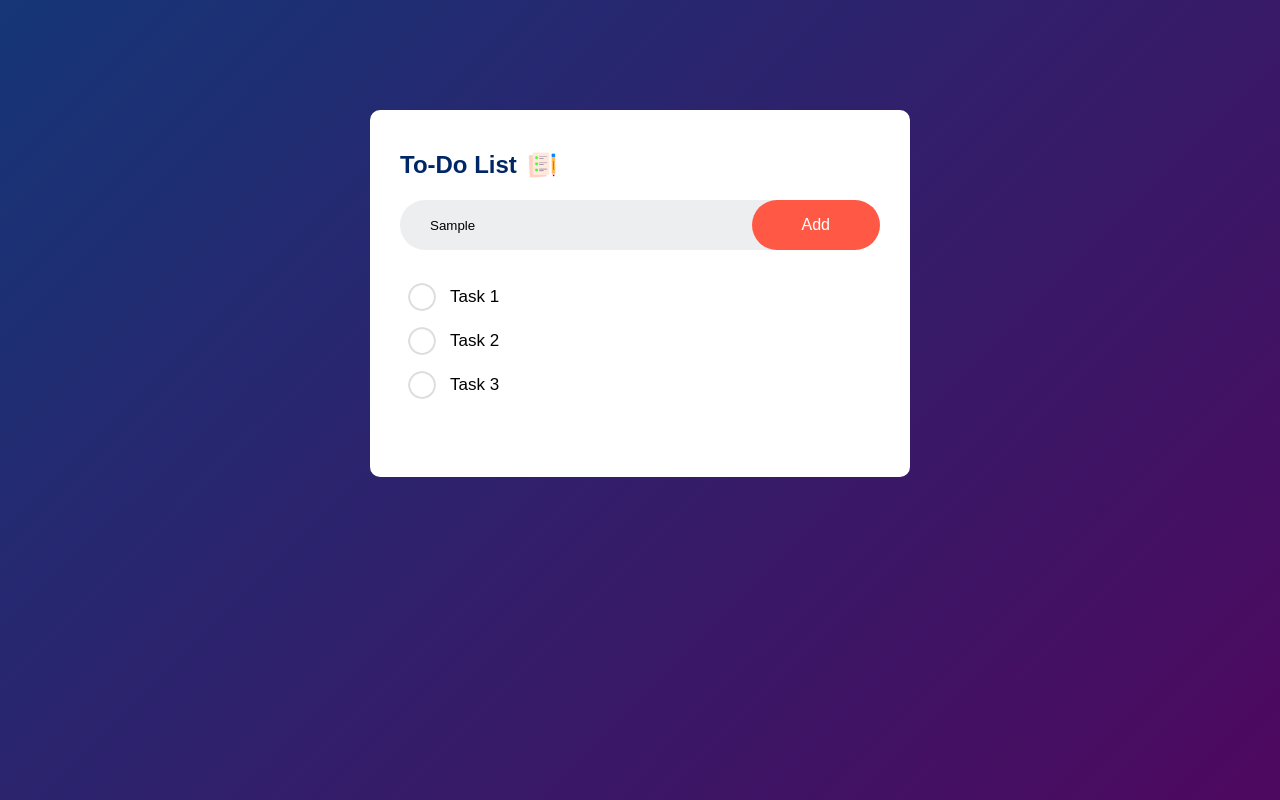
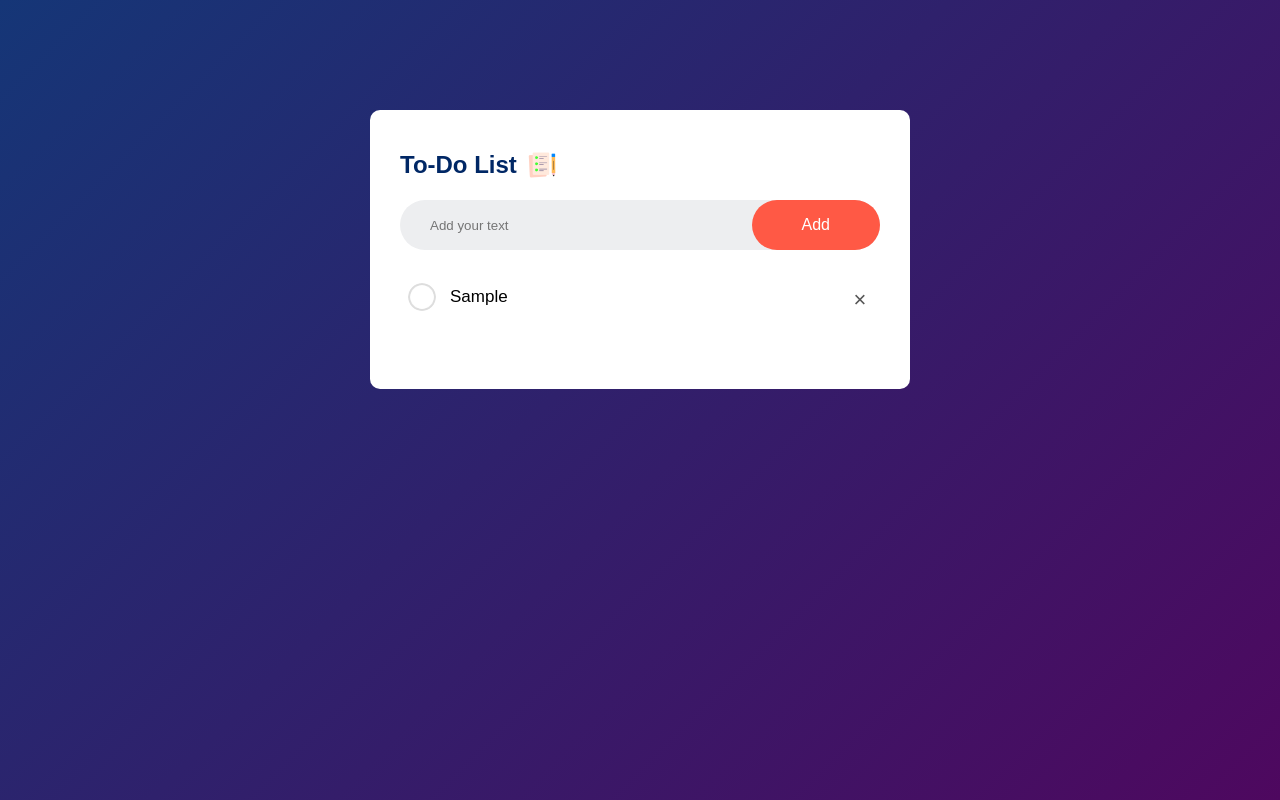
Before and after one commit to Rostyslav-afk/To-Do-List-App, a plain HTML site: page index.html in a window 1280 px wide. Both pictures are taken after typing "Sample" into the empty fields and a click on the button "Add". Drawn offline with Linux system fonts and the light colour scheme.

Commit message:
js 70% functionality

```diff
--- a/css/style.css
+++ b/css/style.css
@@ -12,6 +12,7 @@
     --white-blue-color: #edeef0;
     --blue-color: #002765;
     --red-color: #ff5945;
+    --grey-color: #555;
 }
 
 .container {
@@ -94,3 +95,29 @@ ul li::before {
     left: 8px;
     transform: translateY(-50%);
 }
+
+ul li span {
+    position: absolute;
+    right: 0;
+    top: 5px;
+    width: 40px;
+    height: 40px;
+    font-size: 22px;
+    color: var(--grey-color);
+    line-height: 40px;
+    text-align: center;
+}
+
+ul li span:hover {
+    background: var(--white-blue-color);
+}
+
+.checked {
+    color: var(--grey-color);
+    text-decoration: line-through;
+}
+
+.checked::before {
+    content: "";
+    background-image: url(../images/checked.png);
+}
--- a/index.html
+++ b/index.html
@@ -14,16 +14,16 @@
             <h2 class="todo-app-title">To-Do List <img src="./images/icon.png" alt="Icon"></h2>
             <div class="row">
                 <input type="text" id="input-box" placeholder="Add your text">
-                <button>Add</button>
+                <button onclick="addTask()">Add</button>
             </div>
             <ul id="list-container">
-                <li>Task 1</li>
+                <!-- <li class="checked">Task 1</li>
                 <li>Task 2</li>
-                <li>Task 3</li>
+                <li>Task 3</li> -->
             </ul>
         </div>
     </div>
-    <script type="module" src="./js/script.js"></script>
+    <script src="./js/script.js"></script>
 </body>
 
 </html>
--- a/js/script.js
+++ b/js/script.js
@@ -1 +1,19 @@
-ff
+const inputBox = document.querySelector("#input-box");
+const listContainer = document.querySelector("#list-container");
+const addButton = document.querySelector(".row button");
+
+
+function addTask() {
+    if (inputBox.value === "") {
+        alert("You must write something!");
+    } else {
+        let item = document.createElement("li");
+        item.innerHTML = inputBox.value;
+        listContainer.appendChild(item);
+
+        let span = document.createElement("span");
+        span.innerHTML = "\u00d7";
+        item.appendChild(span);
+    };
+    inputBox.value = "";
+};
```
